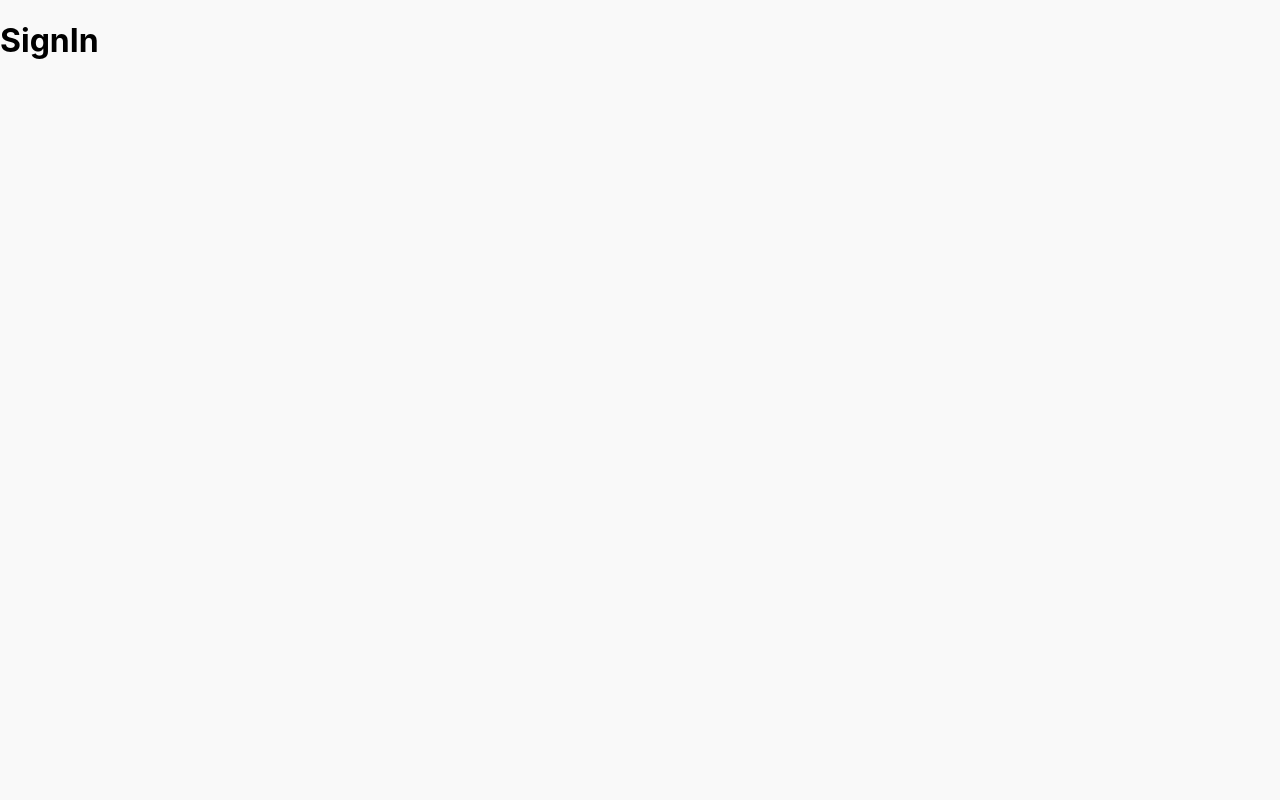
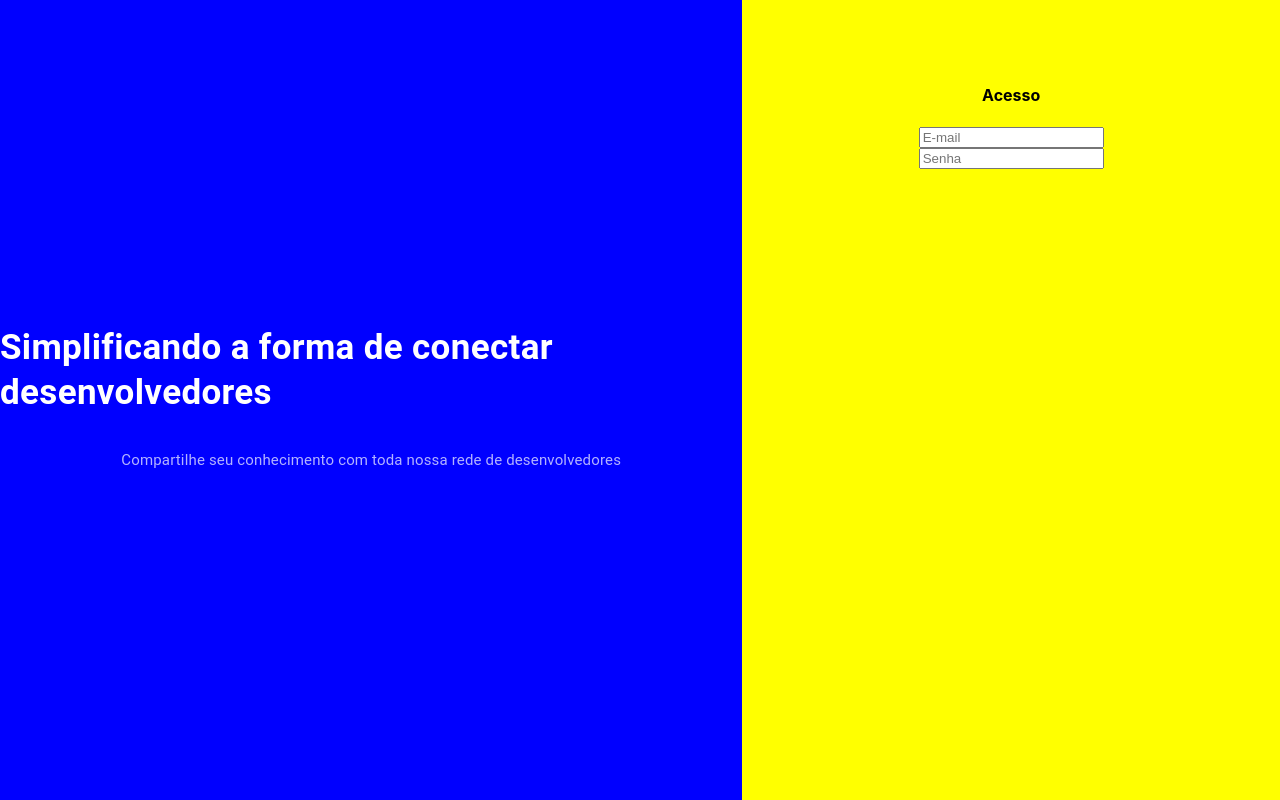
Before and after one commit to dinaerteneto/react-conecta-dev, a React (Create React App) app: page /sign-in in a window 1280 px wide. Built offline with nearby package versions, Linux system fonts and the light colour scheme.

Commit message:
Styling SignIn Page

```diff
--- a/src/pages/SignIn/index.js
+++ b/src/pages/SignIn/index.js
@@ -1,8 +1,56 @@
 import React from 'react';
 
+import { makeStyles } from '@material-ui/core/styles';
+import { Typography } from '@material-ui/core';
+
+const useStyles = makeStyles((theme) => ({
+    root: {
+        display: 'flex',
+        flexDirection: 'row',
+        height: '100vh'
+    },
+    left: {
+        background: 'blue',
+        flexBasis: '58%',
+        display: 'flex',
+        flexDirection: 'column',
+        justifyContent: 'center',
+        alignItems: 'center'
+    },
+    right: {
+        background: 'yellow',
+        flexBasis: '42%',
+    },
+    form: {
+        display: 'flex',
+        flexDirection: 'column',
+        margin: '64px 32px',
+        alignItems: 'center'
+    }
+}))
+
 function SignIn() {
+
+    const classes = useStyles();
+
     return (
-        <h1>SignIn</h1>
+        <div className={classes.root}>
+            <div className={classes.left}>
+                <Typography style={{ color: '#fff', fontSize: 35, lineHeight: '45px' }}>
+                    <strong>Simplificando a forma de conectar desenvolvedores</strong>
+                </Typography>
+                <Typography variant="body2" style={{ color: 'rgb(255, 255, 255, 0.7)', marginTop: 30, fontSize: 15, lineHeight: '30px' }}>
+                    Compartilhe seu conhecimento com toda nossa rede de desenvolvedores
+                </Typography>
+            </div>
+            <div className={classes.right}>
+                <form className={classes.form}>
+                    <h4>Acesso</h4>
+                    <input type="text" placeholder="E-mail" />
+                    <input type="ppassword" placeholder="Senha" />
+                </form>
+            </div>
+        </div>
     )
 }
 
```
